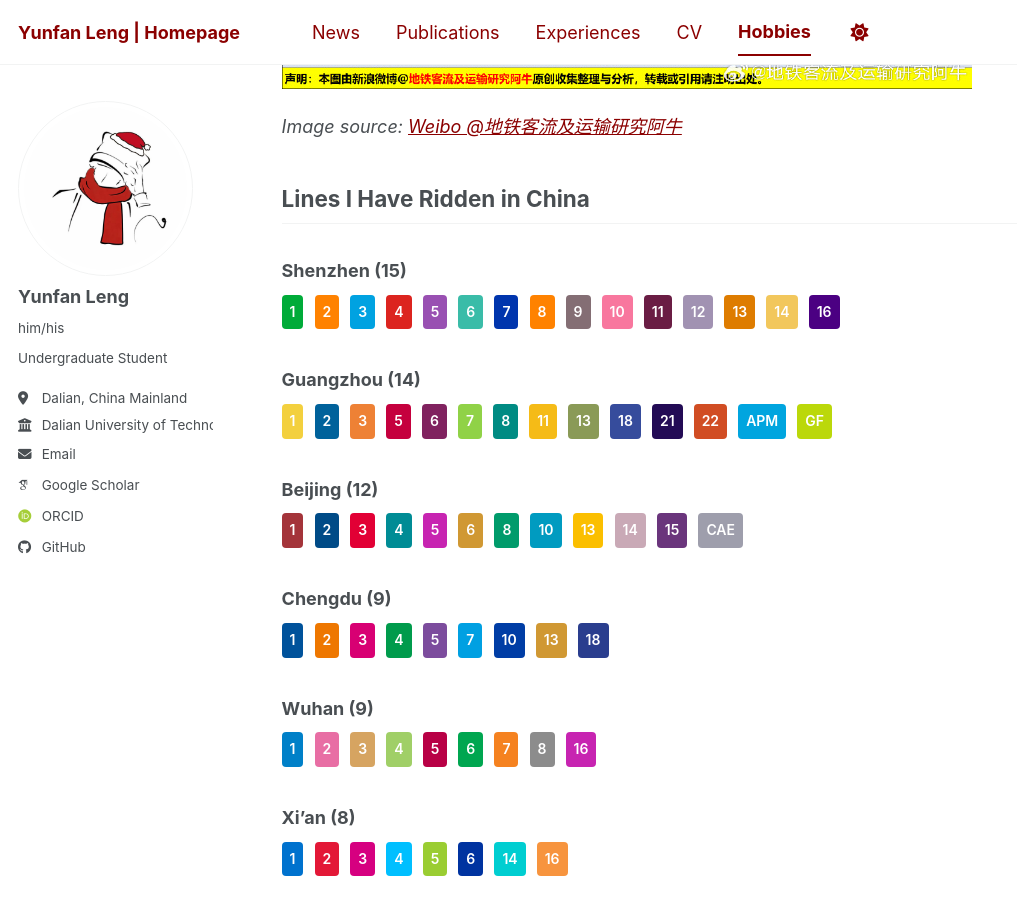
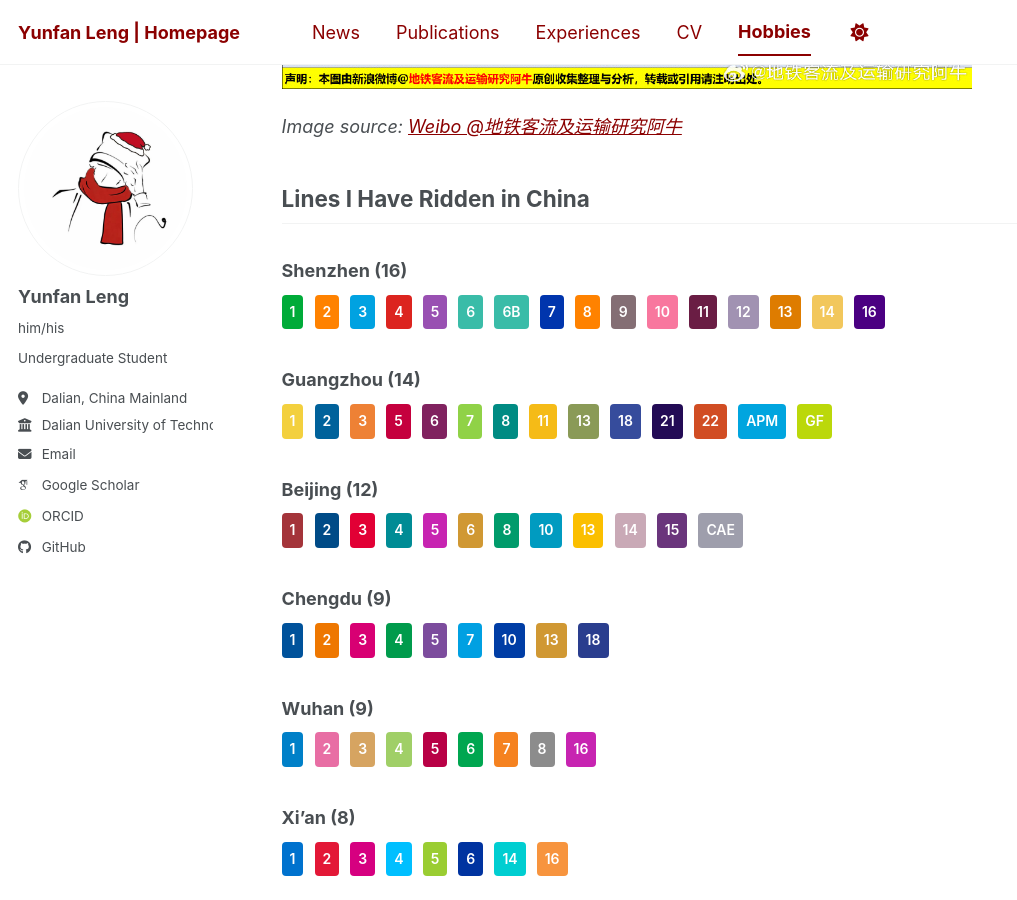
Before and after one commit to WENJIN6666/wenjin6666.github.io, a Jekyll site: the page built from _hobbies/urban-rail-transit.md, in a window 1280 px wide and 900 px high, scrolled down 1651 px. Shown: the whole window, without its empty margins (0-1017 px from the left). Built offline with Jekyll 4.4.1, drawn with Linux system fonts in a browser that asks for light colours; some web fonts are replaced; a script bundle is joined from its source files by our own code; library files that are not in the unit come from our copies.

Commit message:
Add Shenzhen Metro Line 6B

```diff
--- a/_hobbies/urban-rail-transit.md
+++ b/_hobbies/urban-rail-transit.md
@@ -41,7 +41,7 @@
 .metro-lines a:hover { opacity: 0.8; }
 </style>
 
-### Shenzhen (15)
+### Shenzhen (16)
 <div class="metro-lines">
 <a href="https://en.wikipedia.org/wiki/Line_1_(Shenzhen_Metro)" style="background-color:#00ab39;" target="_blank">1</a>
 <a href="https://en.wikipedia.org/wiki/Line_2_(Shenzhen_Metro)" style="background-color:#ff8200;" target="_blank">2</a>
@@ -49,6 +49,7 @@
 <a href="https://en.wikipedia.org/wiki/Line_4_(Shenzhen_Metro)" style="background-color:#dc241f;" target="_blank">4</a>
 <a href="https://en.wikipedia.org/wiki/Line_5_(Shenzhen_Metro)" style="background-color:#9950b2;" target="_blank">5</a>
 <a href="https://en.wikipedia.org/wiki/Line_6_(Shenzhen_Metro)" style="background-color:#3abca8;" target="_blank">6</a>
+<a href="https://en.wikipedia.org/wiki/Line_6_(Shenzhen_Metro)#Branch_line" style="background-color:#3abca8;" target="_blank">6B</a>
 <a href="https://en.wikipedia.org/wiki/Line_7_(Shenzhen_Metro)" style="background-color:#0035ad;" target="_blank">7</a>
 <a href="https://en.wikipedia.org/wiki/Line_8_(Shenzhen_Metro)" style="background-color:#ff8200;" target="_blank">8</a>
 <a href="https://en.wikipedia.org/wiki/Line_9_(Shenzhen_Metro)" style="background-color:#846e74;" target="_blank">9</a>
```
